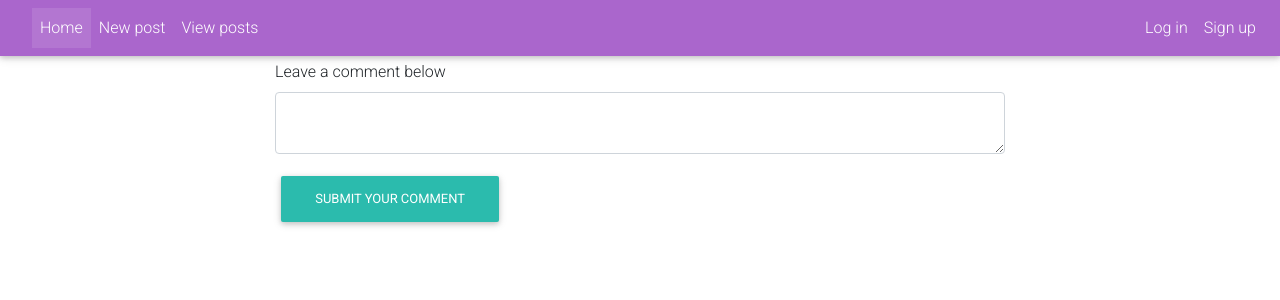
After one commit to derrokip34/Blog, a Flask app: template app/templates/blog.html in a window 1280 px wide. The commit adds this page. Shown: the top 300 px of the page. Run offline with Flask 2, Linux system fonts and the light colour scheme; the template is opened without the code that fills it: values that come from a table or form of the project are taken from there, others are empty; some libraries are stand-ins or nearby versions.

Commit message:
create a comment form

```diff
--- a/app/main/forms.py
+++ b/app/main/forms.py
@@ -13,3 +13,7 @@ class UpdateForm(FlaskForm):
     last_name = StringField('Your last name')
     bio = TextAreaField('Tell us something about you')
     submit = SubmitField('Update bio')
+
+class CommentForm(FlaskForm):
+    comments = TextAreaField('Leave a comment below',validators=[Required()])
+    submit = SubmitField('Submit your comment')
--- /dev/null
+++ b/app/templates/blog.html
@@ -0,0 +1,13 @@
+{% extends 'base.html' %}
+{% import 'bootstrap/wtf.html' as wtf %}
+
+{% block content %}
+<div class="container">
+    <div class="row">
+        <div class="col-md-2"></div>
+        <div class="col-md-8">
+            {{wtf.quick_form(comment_form)}}
+        </div>
+    </div>
+</div>
+{% endblock %}
```
Also changed, not shown: app/main/views.py (+15 -1 lines), app/templates/index.html (+14 -5 lines).
